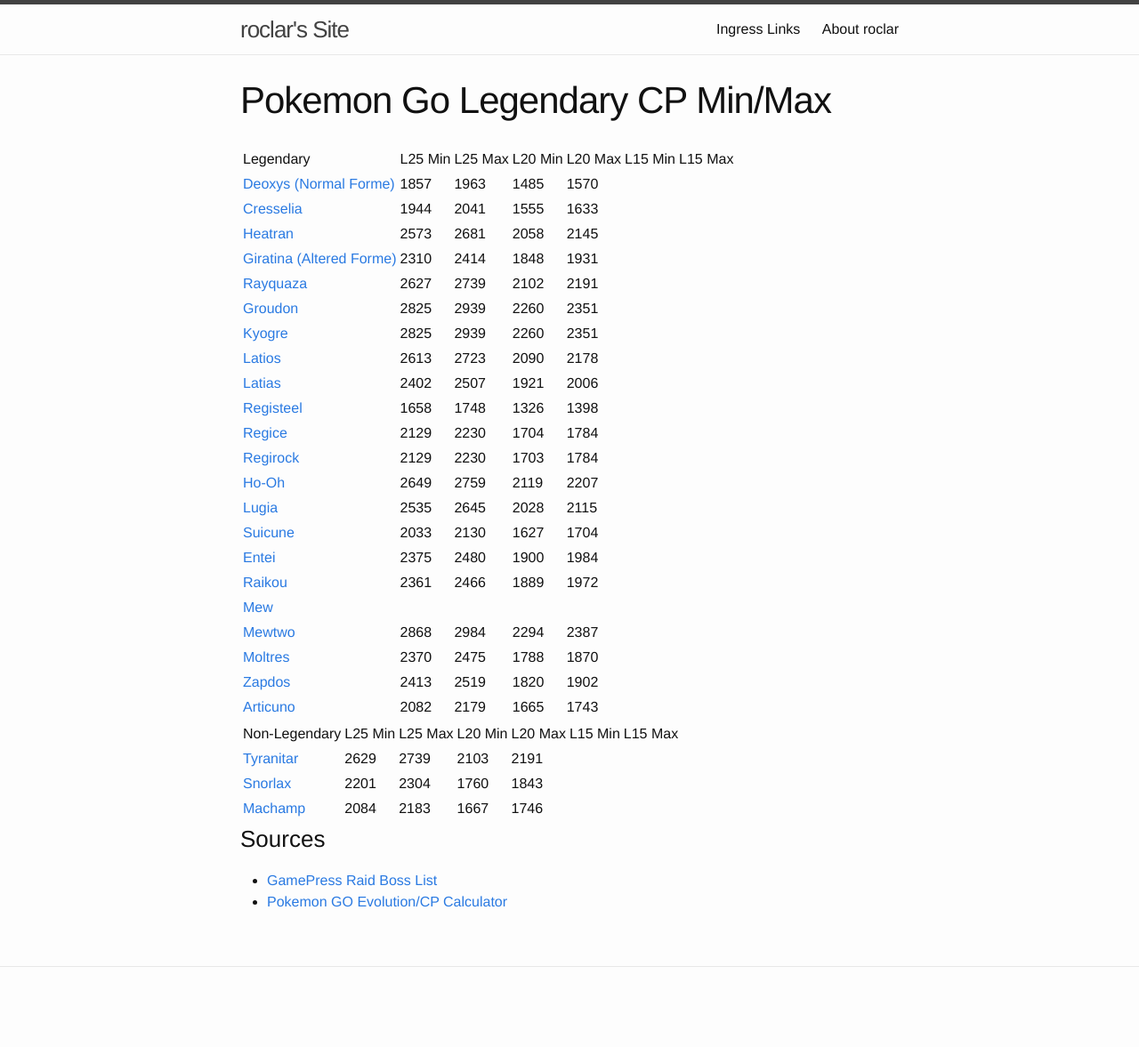
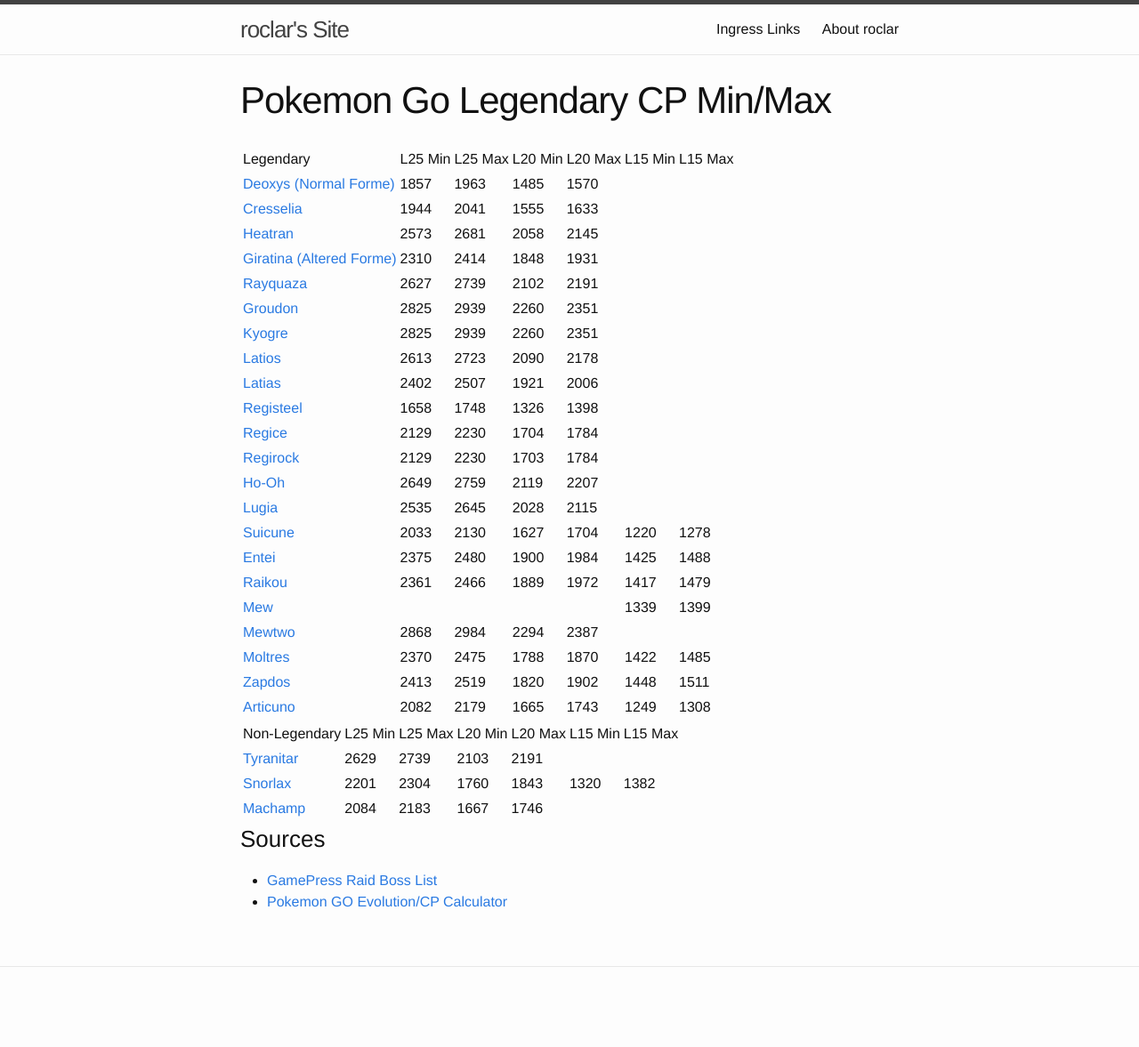
Before and after one commit to roclar/roclar.github.io, a Jekyll site: the page built from PoGoLegendaryCP.md, in a window 1280 px wide. Shown: the whole page at 89% size. Built offline with Jekyll 4.4.1, drawn with Linux system fonts in a browser that asks for light colours.

Commit message:
Added updated L15 CPs for special research rewards

```diff
--- a/PoGoLegendaryCP.md
+++ b/PoGoLegendaryCP.md
@@ -19,18 +19,18 @@
 | [Regirock](https://db.pokemongohub.net/pokemon/377)  | 2129 | 2230 | 1703 | 1784 | | |
 | [Ho-Oh](https://db.pokemongohub.net/pokemon/250)  | 2649 | 2759 | 2119 | 2207 | | |
 | [Lugia](https://db.pokemongohub.net/pokemon/249)  | 2535 | 2645 | 2028 | 2115 | | |
-| [Suicune](https://db.pokemongohub.net/pokemon/245)  | 2033 | 2130 | 1627 | 1704 |  |  |
-| [Entei](https://db.pokemongohub.net/pokemon/244)  | 2375 | 2480 | 1900 | 1984 |  |  |
-| [Raikou](https://db.pokemongohub.net/pokemon/243)  | 2361 | 2466 | 1889 | 1972 |  |  |
-| [Mew](https://db.pokemongohub.net/pokemon/151)  |  |  |  |  |  |  |
+| [Suicune](https://db.pokemongohub.net/pokemon/245)  | 2033 | 2130 | 1627 | 1704 | 1220 | 1278 |
+| [Entei](https://db.pokemongohub.net/pokemon/244)  | 2375 | 2480 | 1900 | 1984 | 1425 | 1488 |
+| [Raikou](https://db.pokemongohub.net/pokemon/243)  | 2361 | 2466 | 1889 | 1972 | 1417 | 1479 |
+| [Mew](https://db.pokemongohub.net/pokemon/151)  |  |  |  |  | 1339 | 1399 |
 | [Mewtwo](https://db.pokemongohub.net/pokemon/150)  | 2868 | 2984 | 2294 | 2387 | | |
-| [Moltres](https://db.pokemongohub.net/pokemon/146)  | 2370 | 2475 | 1788 | 1870 |  |  |
-| [Zapdos](https://db.pokemongohub.net/pokemon/145)  | 2413 | 2519 | 1820 | 1902 |  |  |
-| [Articuno](https://db.pokemongohub.net/pokemon/144)  | 2082 | 2179 | 1665 | 1743 |  |  |
+| [Moltres](https://db.pokemongohub.net/pokemon/146)  | 2370 | 2475 | 1788 | 1870 | 1422 | 1485 |
+| [Zapdos](https://db.pokemongohub.net/pokemon/145)  | 2413 | 2519 | 1820 | 1902 | 1448 | 1511 |
+| [Articuno](https://db.pokemongohub.net/pokemon/144)  | 2082 | 2179 | 1665 | 1743 | 1249 | 1308 |
 
 | Non-Legendary  |  L25 Min  |  L25 Max  |  L20 Min  |  L20 Max  |  L15 Min  |  L15 Max  |
 | [Tyranitar](https://db.pokemongohub.net/pokemon/248)  | 2629 | 2739 | 2103 | 2191 | | |
-| [Snorlax](https://db.pokemongohub.net/pokemon/248)  | 2201 | 2304 | 1760 | 1843 |  |  |
+| [Snorlax](https://db.pokemongohub.net/pokemon/248)  | 2201 | 2304 | 1760 | 1843 | 1320 | 1382 |
 | [Machamp](https://db.pokemongohub.net/pokemon/68)  | 2084 | 2183 | 1667 | 1746 | | |
 
 ### Sources
```
